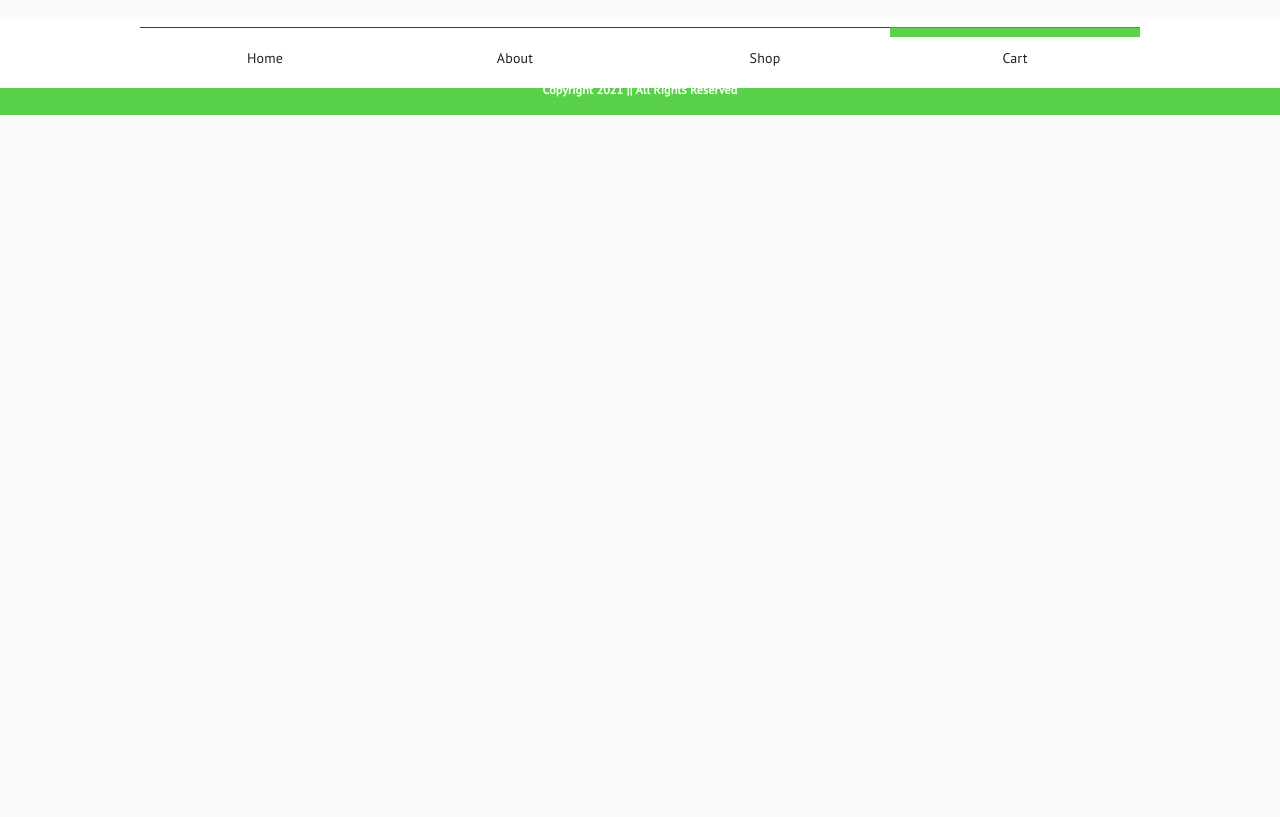
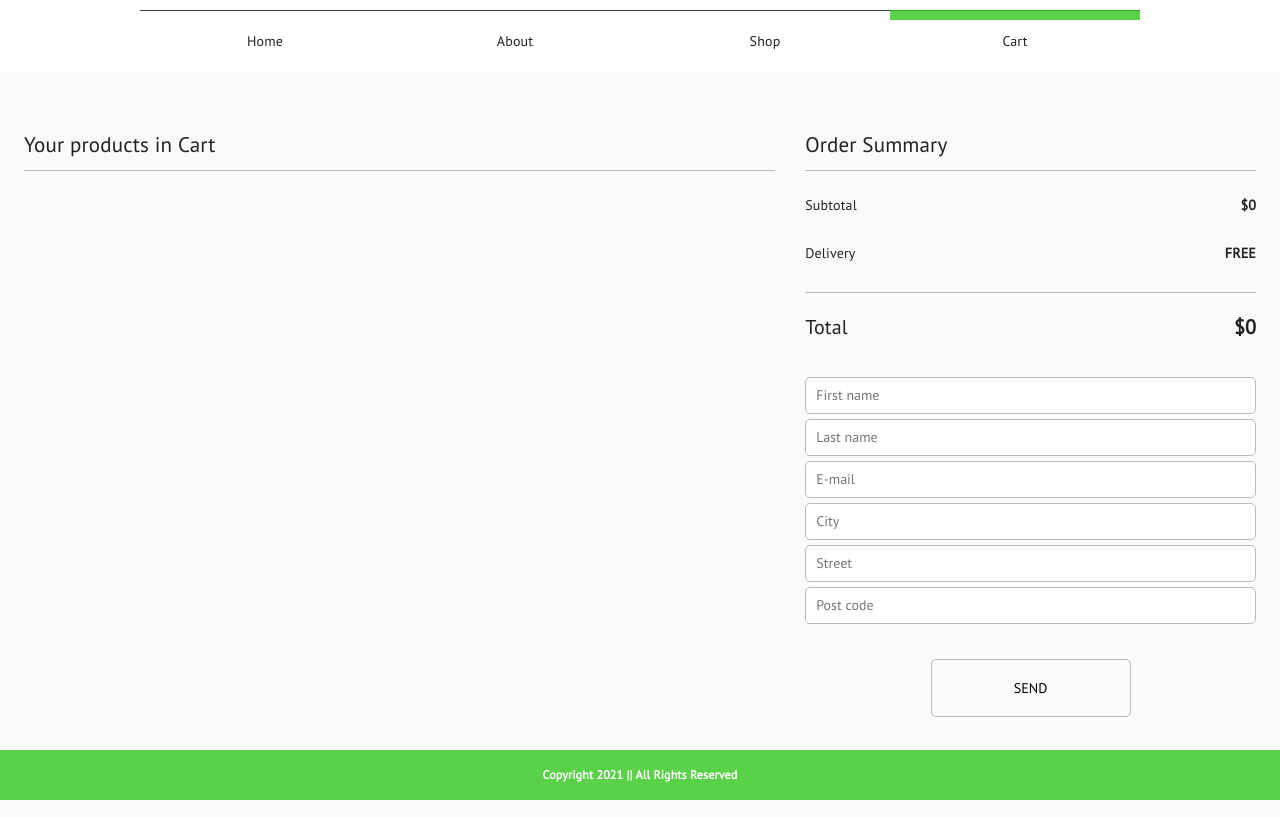
Before and after one commit to dygus4/shop-1, a React (Create React App) app: page /cart in a window 1280 px wide. Built offline with nearby package versions, Linux system fonts and the light colour scheme.

Commit message:
Add cart

```diff
--- a/src/components/features/CartModal/CartModal.js
+++ b/src/components/features/CartModal/CartModal.js
@@ -10,13 +10,15 @@ import styles from './CartModal.module.scss';
 import { Link } from 'react-router-dom';
 
 const Component = ({ removeModal, modalData, cartData, fetchCart }) => {
-  useEffect(() => {
+  useEffect(()=>{
     fetchCart(cartData);
   }, [cartData]);
-
   let price = 0;
 
   cartData.map(data => price += (data.price * data.quantity));
+
+
+
   return (
     <Drawer anchor='right' open={modalData} onClose={() => removeModal()} className={styles.cart}>
       <div className={styles.cartHeader}>
@@ -53,7 +55,7 @@ const mapStateToProps = state => ({
 
 const mapDispatchToProps = dispatch => ({
   removeModal: () => dispatch(removeModal()),
-  fetchCart: () => dispatch(fetchCart()),
+  fetchCart: (arg) => dispatch(fetchCart(arg)),
 });
 
 const Container = connect(mapStateToProps, mapDispatchToProps)(Component);
--- a/src/components/views/Cart/Cart.js
+++ b/src/components/views/Cart/Cart.js
@@ -1,37 +1,86 @@
-import React from 'react';
+import React, { useState } from 'react';
 import PropTypes from 'prop-types';
+import { Container as ContainerPlus } from '@material-ui/core';
+import { Link } from 'react-router-dom';
+import { connect } from 'react-redux';
+import { getCartData } from '../../../redux/cartRedux';
+import { CartBox } from '../../features/CartBox/CartBox';
 
-import clsx from 'clsx';
-
-// import { connect } from 'react-redux';
-// import { reduxSelector, reduxActionCreator } from '../../../redux/exampleRedux.js';
 
 import styles from './Cart.module.scss';
 
-const Component = ({className, children}) => (
-  <div className={clsx(className, styles.root)}>
-    <h2>Cart</h2>
-    {children}
-  </div>
-);
+const Component = ({ cart }) => {
+
+  let price = 0;
+
+  const [firstName, setFirstName] = useState(false);
+  const [lastName, setLastName] = useState(false);
+  const [email, setEmail] = useState(false);
+  const [city, setCity] = useState(false);
+  const [street, setStreet] = useState(false);
+  const [postCode, setPostCode] = useState(false);
+
+  const [required, setRequired] = useState(false);
+
+  const handleSubmit = (e) => {
+    if ( firstName && lastName && email && city && street && postCode) {
+      localStorage.removeItem('cart');
+    } else {
+      setRequired(true);
+      e.preventDefault();
+    }
+  };
+
+  return (
+    <ContainerPlus className={styles.root}>
+      <div className={styles.leftWrapper}>
+        <h2>Your products in Cart</h2>
+        {cart.map(data => {
+          price += data.price * data.quantity;
+          return <CartBox key={data.id} data={data} />;
+        })}
+      </div>
+      <div className={styles.rightWrapper}>
+        <h2>Order Summary</h2>
+        <div className={styles.price}><p>Subtotal</p><p>${price}</p></div>
+        <div className={styles.price}><p>Delivery</p><p>FREE</p></div>
+        <div className={styles.price}><p>Total</p><p>${price}</p></div>
+
+        <form>
+          <input type='text' placeholder='First name' onChange={e => e.target.value.length > 0 ? setFirstName(true) : setFirstName(false)}></input>
+          <input type='text' placeholder='Last name' onChange={e => e.target.value.length > 0 ? setLastName(true) : setLastName(false)}></input>
+          <input type='email' placeholder='E-mail' onChange={e => e.target.value.length > 0 ? setEmail(true) : setEmail(false)}></input>
+          <input type='text' placeholder='City' onChange={e => e.target.value.length > 0 ? setCity(true) : setCity(false)}></input>
+          <input type='text' placeholder='Street' onChange={e => e.target.value.length > 0 ? setStreet(true) : setStreet(false)}></input>
+          <input type="text" pattern="[0-9]{2}\-[0-9]{3}" placeholder='Post code' onChange={e => e.target.value.length > 0 ? setPostCode(true) : setPostCode(false)}></input>
+          {required && <h3 className={styles.required}>Complete the form</h3>}
+          <div className={styles.btnWrapper}>
+            <button className={styles.btn} type='submit' onClick={(e) => handleSubmit(e)}>SEND</button>
+          </div>
+        </form>
+      </div>
+    </ContainerPlus>
+  );
+};
+
+
 
 Component.propTypes = {
-  children: PropTypes.node,
-  className: PropTypes.string,
+  cart: PropTypes.array,
 };
 
-// const mapStateToProps = state => ({
-//   someProp: reduxSelector(state),
-// });
+const mapStateToProps = state => ({
+  cart: getCartData(state),
+});
 
 // const mapDispatchToProps = dispatch => ({
 //   someAction: arg => dispatch(reduxActionCreator(arg)),
 // });
 
-// const Container = connect(mapStateToProps, mapDispatchToProps)(Component);
+const Container = connect(mapStateToProps)(Component);
 
 export {
-  Component as Cart,
-  // Container as Cart,
+  // Component as Cart,
+  Container as Cart,
   Component as CartComponent,
 };
--- a/src/components/views/Cart/Cart.module.scss
+++ b/src/components/views/Cart/Cart.module.scss
@@ -1,4 +1,85 @@
 @import '../../../styles/settings.scss';
 
-// .root {
-// }
+.root {
+    padding-top: 130px;
+    min-height: calc(100vh - 50px);
+    display: flex !important;
+    position: relative;
+
+
+    h2 {
+      font-weight: 100;
+      border-bottom: 1px solid #bbb;
+      padding-bottom: 10px;
+      margin: 0;
+      margin-bottom: 10px;
+    }
+
+    .leftWrapper {
+      flex: 1;
+      padding-right: 30px;
+    }
+
+    .rightWrapper {
+      flex: 0.6;
+
+      .price {
+        display: flex;
+        justify-content: space-between;
+
+        &:nth-of-type(2) {
+          border-bottom: 1px solid #bbb;
+          padding-bottom: 15px;
+        }
+        &:nth-of-type(3) {
+          font-size: 20px;
+        }
+
+        p:nth-of-type(2) {
+          font-weight: bold;
+        }
+      }
+      form {
+          padding-top: 15px;
+      }
+
+
+      input {
+        width: 100%;
+        padding: 10px;
+        border-radius: 5px;
+        border: 1px solid #bbb;
+        line-height: 15px;
+        margin-bottom: 5px;
+
+        &:focus-visible {
+          outline: none;
+        }
+      }
+      .btnWrapper {
+        text-align: center;
+
+        .btn {
+          margin-top: 30px;
+          width: 200px;
+          padding: 20px 0;
+          cursor: pointer;
+          background: transparent;
+          border-radius: 5px;
+          outline: none;
+          border: 1px solid #bbb;
+          transition: all 0.7s;
+
+          &:hover {
+            background: $colorGreen;
+            color: $colorWhite;
+          }
+        }
+      }
+    }
+  }
+
+  .required{
+    color: $colorGreen;
+    text-align: center;
+  }
```
Also changed, not shown: src/redux/cartRedux.js (+19 -0 lines).
